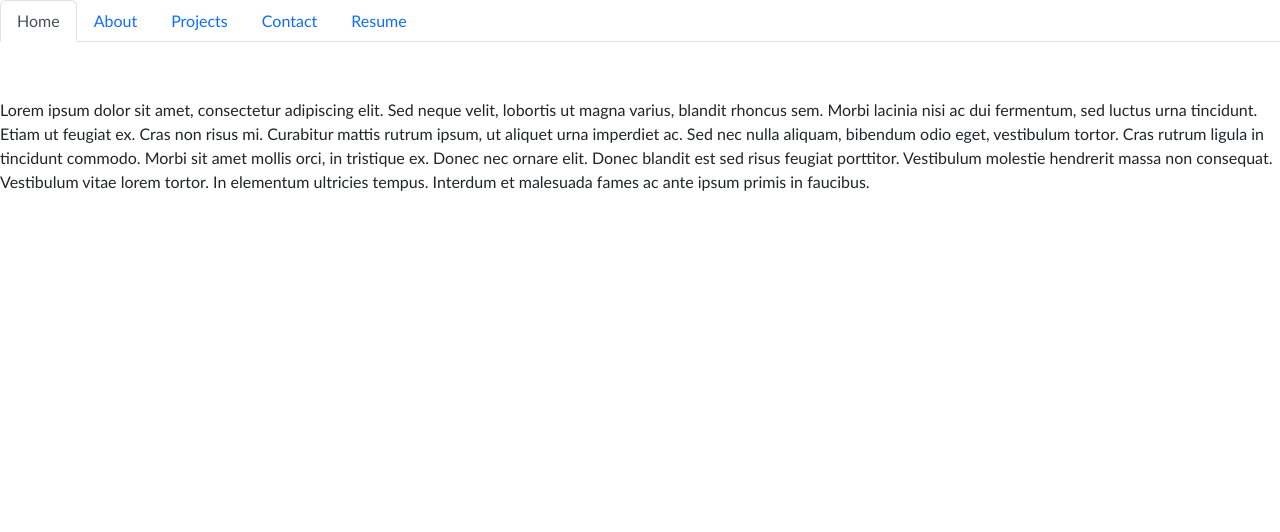
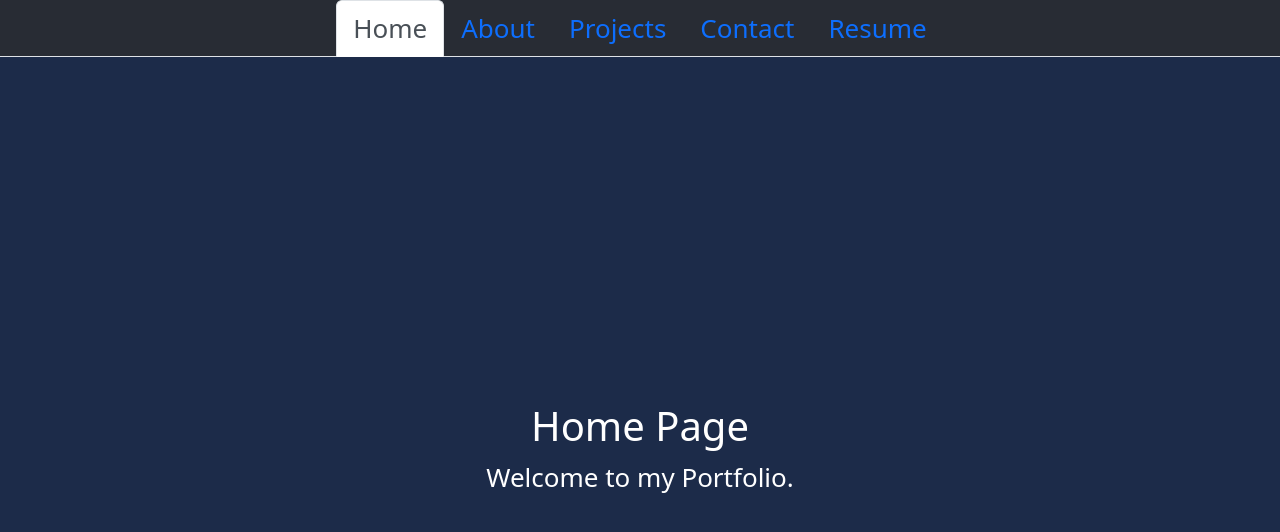
Before and after one commit to Carter-Schmitz/Portfolio_of_Holding_2.0, a React (Create React App) app in the folder portfolio_of_holding2.0/: page / in a window 1280 px wide. Shown: the top 532 px of the page. Built offline with nearby package versions, Linux system fonts and the light colour scheme.

Commit message:
updates to navigation and pages

```diff
--- a/portfolio_of_holding2.0/src/App.css
+++ b/portfolio_of_holding2.0/src/App.css
@@ -1,195 +1,88 @@
-* {
-  box-sizing: border-box;
-  margin: 0;
-  padding: 0;
-  font-family: 'Trebuchet MS', 'Lucida Sans Unicode', 'Lucida Grande',
-    'Lucida Sans', Arial, sans-serif;
+.App {
+  text-align: center;
+  background-color: #1c2b49;
+}
+
+.App-logo {
+  height: 40vmin;
+  pointer-events: none;
+}
+
+@media (prefers-reduced-motion: no-preference) {
+  .App-logo {
+    animation: App-logo-spin infinite 20s linear;
+  }
 }
 
 body {
-  background-color: whitesmoke;
+  background-color: #1c2b49;
 }
 
-.bucket-app {
+.nav {
+  background-color: #282c34;
+  display: flex;
+  flex-direction: row;
+  align-items: center;
+  justify-content: center;
+  font-size: calc(10px + 2vmin);
+  color: white;
+}
+
+.home {
+  background-color: #1c2b49;
+  height: 100vmin;
   display: flex;
   flex-direction: column;
-  justify-content: flex-start;
-  width: 800px;
-  min-height: 600px;
-  background: black;
-  text-align: center;
-  margin: 32px auto;
-  border-radius: 20px;
-  padding-bottom: 32px;
+  align-items: center;
+  justify-content: center;
+  font-size: calc(10px + 2vmin);
+  color: white;
 }
 
-h1 {
-  margin: 32px 0;
-  color: #fff;
-  font-size: 24px;
+.about {
+  background-color: #1c2b49;
+  height: 100vmin;
+  display: flex;
+  flex-direction: column;
+  align-items: center;
+  justify-content: center;
+  font-size: calc(10px + 2vmin);
+  color: white;
 }
 
-h3 {
-  margin: auto;
-  color: rgb(66, 171, 231);
-  font-size: 20px;
+.header {
+  background-color: #1c2b49;
+  height: 10vmin;
+  display: flex;
+  flex-direction: column;
+  align-items: center;
+  justify-content: center;
+  font-size: calc(20px + 2vmin);
+  color: white;
+  margin-bottom: 0%;
 }
 
-.complete {
-  text-decoration: line-through;
-  opacity: 0.4;
+.projects {
+  background-color: #1c2b49;
+  height: 100vmin;
+  display: inline-flex;
+  flex-direction: row;
+  justify-content: center;
+  padding: 20px;
+  font-size: calc(10px + 2vmin);
+  color: white;
 }
 
-.bucket-form {
-  margin-bottom: 32px;
+
+.App-link {
+  color: #61dafb;
 }
 
-.bucket-input {
-  padding: 14px 32px 14px 16px;
-  border-radius: 4px;
-  border: 2px solid #5d0cff;
-  outline: none;
-  width: 320px;
-  background: transparent;
-  color: #fff;
+@keyframes App-logo-spin {
+  from {
+    transform: rotate(0deg);
+  }
+  to {
+    transform: rotate(360deg);
+  }
 }
-
-.bucket-input::placeholder {
-  color: #e2e2e2;
-}
-
-.bucket-button {
-  padding: 16px;
-  border: none;
-  border-radius: 4px;
-  cursor: pointer;
-  outline: none;
-  background: #5d0cff;
-  color: #fff;
-  text-transform: capitalize;
-}
-
-.bucket-input.edit {
-  border: 2px solid #149fff;
-}
-
-.bucket-button.edit {
-  background: linear-gradient(
-    90deg,
-    rgba(20, 159, 255, 1) 0%,
-    rgba(17, 122, 255, 1) 100%
-  );
-  padding: 16px 22px;
-}
-
-.bucket-container {
-  display: flex;
-  flex-direction: row;
-  position: relative;
-}
-
-.bucket-row {
-  display: flex;
-  justify-content: space-between;
-  align-items: center;
-  margin: 4px auto;
-  color: #fff;
-  padding: 16px;
-  border-radius: 5px;
-  width: 90%;
-}
-
-.low {
-  background: linear-gradient(
-    90deg,
-    rgba(93, 12, 255, 1) 0%,
-    rgba(155, 0, 250, 1) 100%
-  );
-}
-
-.medium {
-  background: linear-gradient(
-    90deg,
-    rgba(255, 12, 241, 1) 0%,
-    rgba(250, 0, 135, 1) 100%
-  );
-}
-
-.high {
-  background: linear-gradient(
-    90deg,
-    rgba(20, 159, 255, 1) 0%,
-    rgba(17, 122, 255, 1) 100%
-  );
-}
-
-.icons {
-  display: flex;
-  align-items: center;
-  font-size: 24px;
-  cursor: pointer;
-}
-
-.delete-icon {
-  margin-right: 5px;
-  color: #fff;
-}
-
-.edit-icon {
-  color: #fff;
-}
-
-/* Dropdown menu */
-
-/* Dropdown Button */
-.dropbtn {
-  background-color: #ec5700;
-  border-radius: 4px;
-  width: 75px;
-  color: white;
-  padding: 16px;
-  margin: 10px;
-  /* font-size: 16px; */
-  border: none;
-}
-
-/* The container <div> - needed to position the dropdown content */
-.dropdown {
-  position: relative;
-  display: inline-block;
-}
-
-/* Dropdown Content (Hidden by Default) */
-.dropdown-content {
-  display: none;
-  position: absolute;
-  background-color: #ffffff;
-  min-width: 215px;
-  border-radius: 4px;
-  padding: 16px;
-  box-shadow: 0px 8px 16px 0px rgba(0, 0, 0, 0.2);
-  z-index: 1;
-}
-
-/* Links inside the dropdown */
-.dropdown-content p {
-  color: black;
-  padding: 12px 16px;
-  text-decoration: none;
-  display: block;
-}
-
-/* Change color of dropdown links on hover */
-.dropdown-content p:hover {
-  background-color: #ddd;
-}
-
-/* Show the dropdown menu on hover */
-.dropdown:hover .dropdown-content {
-  display: block;
-}
-
-/* Change the background color of the dropdown button when the dropdown content is shown */
-.dropdown:hover .dropbtn {
-  background-color: #5d0cff;
-}
--- a/portfolio_of_holding2.0/src/components/Card.js
+++ b/portfolio_of_holding2.0/src/components/Card.js
@@ -4,18 +4,23 @@ import React from "react";
 // Notice that each key lists CSS styles in camel case
 const styles = {
   card: {
-    width: "50vw",
-    marginBottom: "25px",
-    background: "#e8eaf6",
+    width: "25vw",
+    height: "50vw",
+    marginLeft: "25px",
+    background: "transparent",
+    display: "flex",
+    flexDirection: "row"
+  },
+  orientation: {
+
   },
   image: {
-    width: "50vw",
+    width: "25vw",
     justifyContent: "center",
     background: "#e8eaf6",
   },
   heading: {
     background: "#3f51b5",
-    minHeight: 50,
     lineHeight: 3.5, //line-height
     fontSize: "1.2rem",
     color: "white",
@@ -33,13 +38,13 @@ const styles = {
 // We are assigning the card, heading, and content all from our `style` object
 function Card(props) {
   return props.projects.map((project) => (
-    <a href={project.link}>
       <div style={styles.card}>
+      <a href={project.link} style={styles.orientation}>
         <div style={styles.heading}>{project.name}</div>
         <img style={styles.image} src={project.image} alt={project.name}></img>
         <div style={styles.content}>{project.description}</div>
+        </a>
       </div>
-    </a>
   ));
 }
 
--- a/portfolio_of_holding2.0/src/components/pages/About.js
+++ b/portfolio_of_holding2.0/src/components/pages/About.js
@@ -2,20 +2,13 @@ import React from 'react';
 
 export default function About() {
   return (
-    <div>
-      <h1>Home Page</h1>
-      <p>
-        Lorem ipsum dolor sit amet, consectetur adipiscing elit. Sed neque
-        velit, lobortis ut magna varius, blandit rhoncus sem. Morbi lacinia nisi
-        ac dui fermentum, sed luctus urna tincidunt. Etiam ut feugiat ex. Cras
-        non risus mi. Curabitur mattis rutrum ipsum, ut aliquet urna imperdiet
-        ac. Sed nec nulla aliquam, bibendum odio eget, vestibulum tortor. Cras
-        rutrum ligula in tincidunt commodo. Morbi sit amet mollis orci, in
-        tristique ex. Donec nec ornare elit. Donec blandit est sed risus feugiat
-        porttitor. Vestibulum molestie hendrerit massa non consequat. Vestibulum
-        vitae lorem tortor. In elementum ultricies tempus. Interdum et malesuada
-        fames ac ante ipsum primis in faucibus.
-      </p>
+    <div className='about'>
+      <h1>About Me</h1>
+      <p>Full-Stack Web Developer. Proficient with the most current technologies used to build web based applications. </p>
+        <p>Always a team player, I have worked with dozens of separate groups over the years. On projects with as few as
+            3 people, to a group of 30. I understand the nuances and challenging dynamics that can come with working
+            within a team. And I excel in that particular field. Every member of a team has something they can
+            contribute, and if you like the work you see, I hope to be a part of your team very soon.</p>
     </div>
   );
 }
--- a/portfolio_of_holding2.0/src/components/pages/Home.js
+++ b/portfolio_of_holding2.0/src/components/pages/Home.js
@@ -2,19 +2,10 @@ import React from 'react';
 
 export default function Home() {
   return (
-    <div>
+    <div className='home'>
       <h1>Home Page</h1>
       <p>
-        Lorem ipsum dolor sit amet, consectetur adipiscing elit. Sed neque
-        velit, lobortis ut magna varius, blandit rhoncus sem. Morbi lacinia nisi
-        ac dui fermentum, sed luctus urna tincidunt. Etiam ut feugiat ex. Cras
-        non risus mi. Curabitur mattis rutrum ipsum, ut aliquet urna imperdiet
-        ac. Sed nec nulla aliquam, bibendum odio eget, vestibulum tortor. Cras
-        rutrum ligula in tincidunt commodo. Morbi sit amet mollis orci, in
-        tristique ex. Donec nec ornare elit. Donec blandit est sed risus feugiat
-        porttitor. Vestibulum molestie hendrerit massa non consequat. Vestibulum
-        vitae lorem tortor. In elementum ultricies tempus. Interdum et malesuada
-        fames ac ante ipsum primis in faucibus.
+        Welcome to my Portfolio.
       </p>
     </div>
   );
--- a/portfolio_of_holding2.0/src/components/pages/Projects.js
+++ b/portfolio_of_holding2.0/src/components/pages/Projects.js
@@ -19,12 +19,23 @@ const projects = [
       "https://carter-schmitz.github.io/Portfolio-of-holding/assets/DidITakeThat.jpeg",
     description: "A full stack web application to enter and track medications.",
   },
+  {
+    id: 3,
+    name: "Technically True",
+    link: "https://technically-true.herokuapp.com/",
+    image:
+      "https://carter-schmitz.github.io/Portfolio-of-holding/assets/DidITakeThat.jpeg",
+    description: "A fully functonal tech blog that utilizes sessions and authentication criteria.",
+  },
 ];
 
 export default function Projects() {
   return (
     <div>
-      <Card projects={projects}></Card>
+      <h1 className="header"> My Work So Far</h1>
+      <div className="projects">
+      <Card projects={projects} className="projects"></Card>
+      </div>
     </div>
   );
 }
```
Also changed, not shown: portfolio_of_holding2.0/public/assets/technicallytrue.PNG (added).
